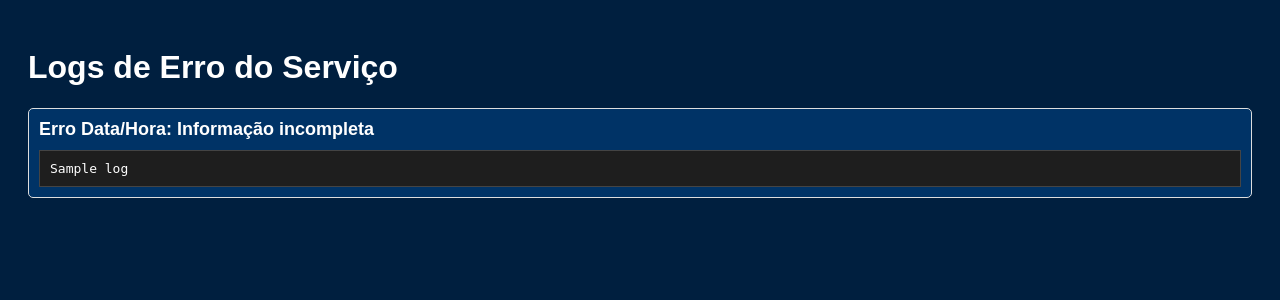
After one commit to RafaelZelak/CadenciaDeDadosSetup, a Flask app: template templates/admin_dashboard.html in a window 1280 px wide. The commit adds this page. Shown: the top 300 px of the page. Run offline with Flask 3, Linux system fonts and the light colour scheme; the template is opened without the code that fills it: most values are stand-ins (such as "Sample title", 1, 10 or a date in 2020).

Commit message:
Add Admin panel

```diff
--- a/app.py
+++ b/app.py
@@ -13,6 +13,7 @@ import os
 import unicodedata
 import re
 from unidecode import unidecode
+from server.errorLog import get_error_logs
 
 app = Flask(__name__)
 app.secret_key = 'calvo'
@@ -44,20 +45,28 @@ def authenticate(username, password):
 
     try:
         if conn.bind():
+            # Pesquisa pelo usuário no LDAP
             conn.search(search_base='DC=digitalup,DC=intranet',
                         search_filter=f'(sAMAccountName={username})',
-                        attributes=['cn', 'homePhone', 'telephoneNumber'])
+                        attributes=['cn', 'memberOf', 'homePhone', 'telephoneNumber'])
 
             if len(conn.entries) > 0:
                 user_info = conn.entries[0]
+                full_name = user_info.cn.value if hasattr(user_info, 'cn') else None
+                is_admin = False
 
-                print(user_info)
+                # Verifica se o usuário pertence ao grupo de Administradores
+                if hasattr(user_info, 'memberOf'):
+                    for group in user_info.memberOf:
+                        if 'CN=Administrators' in group:
+                            is_admin = True
+                            break
 
-                full_name = user_info.cn.value if hasattr(user_info, 'cn') else None
-
+                # Armazena as informações na sessão
                 session['logged_in'] = True
                 session['username'] = username
                 session['full_name'] = full_name
+                session['is_admin'] = is_admin  # Salva a informação do grupo Admin
 
                 return True
             else:
@@ -125,6 +134,7 @@ def home():
 
     full_name = session.get('full_name', 'Usuário')
     username = session.get('username', 'Usuário')
+    is_admin = session.get('is_admin', False)  # Pega o status de admin da sessão
 
     notifications = get_user_notifications(username)
     show_notification = request.args.get('show_notification', 'true') == 'true'
@@ -153,11 +163,10 @@ def home():
                 if detalhes:
                     empresa.update(detalhes)
 
-            # Ordena as empresas pela razão social ou nome fantasia
             dados_cnpj.sort(key=lambda empresa: empresa.get('razao_social', '').lower())
 
             proxima_pagina = integration.obter_dados_cnpj(termo_busca, estado, cidade, page + 1)
-            tem_mais_paginas = bool(proxima_pagina)  # True se houver mais páginas de resultados
+            tem_mais_paginas = bool(proxima_pagina)
         else:
             if not erro:
                 flash('Nenhum dado encontrado para o termo informado.', 'error')
@@ -165,7 +174,6 @@ def home():
     if erro:
         flash(erro, 'error')
 
-    # Passar total_results para o template
     return render_template(
         'index.html',
         full_name=full_name,
@@ -177,8 +185,17 @@ def home():
         cidade=cidade,
         page=page,
         tem_mais_paginas=tem_mais_paginas,
-        total_results=total_results  # Passando o total de resultados
+        total_results=total_results,
+        is_admin=is_admin  # Passa a informação de admin para o template
     )
+
+@app.route('/admin_dashboard')
+def admin_dashboard():
+    # Pegar os logs de erro
+    error_logs = get_error_logs()
+
+    # Renderizar os logs no template
+    return render_template('admin_dashboard.html', logs=error_logs)
 
 @app.route('/dismiss_notification', methods=['POST'])
 def dismiss_notification():
--- a/requirements.txt
+++ b/requirements.txt
@@ -11,3 +11,4 @@ tqdm
 urllib3
 nltk
 openpyxl
+paramiko
--- /dev/null
+++ b/server/errorLog.py
@@ -0,0 +1,59 @@
+import os
+import paramiko
+from dotenv import load_dotenv
+
+load_dotenv()
+
+# Pegar as credenciais do ambiente
+server_ip = os.getenv('SERVER_IP')
+username = os.getenv('SERVER_LOGIN')
+password = os.getenv('SERVER_PASSWORD')
+
+# Palavras que identificam o início e o fim de um bloco de erro
+error_start = "Traceback (most recent call last):"
+error_end_keywords = ["SystemExit", "sys.exit", "KeyboardInterrupt"]
+
+def is_error_end(line):
+    return any(keyword in line for keyword in error_end_keywords)
+
+def format_datetime_header(datetime_str):
+    return f"\n{'-'*10} {datetime_str.center(30)} {'-'*10}\n"
+
+def remove_datetime_from_line(line):
+    return ": ".join(line.split(": ")[1:]) if ": " in line else line
+
+def get_error_logs():
+    if server_ip and username and password:
+        ssh = paramiko.SSHClient()
+        ssh.set_missing_host_key_policy(paramiko.AutoAddPolicy())
+
+        try:
+            ssh.connect(server_ip, username=username, password=password)
+            command = 'journalctl -u app.service --since today'
+            stdin, stdout, stderr = ssh.exec_command(command)
+
+            output = stdout.read().decode('utf-8')
+            error = stderr.read().decode('utf-8')
+
+            capturing_error = False
+            error_block = []
+            all_errors = []
+            current_datetime = ""
+
+            for line in output.splitlines():
+                if error_start in line:
+                    current_datetime = " ".join(line.split()[0:3])  # Ex: "Oct 07 16:00:14"
+                    capturing_error = True
+                    error_block = [remove_datetime_from_line(line)]
+                elif capturing_error:
+                    error_block.append(remove_datetime_from_line(line))
+                    if is_error_end(line):
+                        formatted_error = format_datetime_header(current_datetime) + "\n".join(error_block)
+                        all_errors.append(formatted_error)
+                        capturing_error = False
+
+            return all_errors if all_errors else ["Nenhum erro encontrado no log."]
+        finally:
+            ssh.close()
+    else:
+        return ["As credenciais não foram carregadas corretamente."]
--- /dev/null
+++ b/templates/admin_dashboard.html
@@ -0,0 +1,60 @@
+<!DOCTYPE html>
+<html lang="en">
+<head>
+    <meta charset="UTF-8">
+    <meta name="viewport" content="width=device-width, initial-scale=1.0">
+    <title>Admin Dashboard</title>
+    <style>
+        body {
+            background-color: #001f3f; /* Fundo azul escuro */
+            color: #ffffff; /* Texto em branco */
+            font-family: Arial, sans-serif;
+            padding: 20px;
+        }
+        .error-block {
+            margin: 20px 0;
+            border: 1px solid #ddd; /* Borda clara ao redor do bloco */
+            border-radius: 5px; /* Bordas arredondadas */
+            background-color: #003366; /* Fundo azul mais claro para os blocos */
+            padding: 10px;
+        }
+        pre {
+            background-color: #1e1e1e; /* Fundo escuro para o código */
+            border: 1px solid #444; /* Borda escura para o bloco de código */
+            padding: 10px;
+            margin: 0; /* Remove margem do pre */
+            overflow-x: auto; /* Adiciona rolagem se necessário */
+            color: #ffffff; /* Cor do texto do código */
+        }
+        .datetime-header {
+            font-size: 18px; /* Tamanho da fonte do cabeçalho */
+            font-weight: bold; /* Negrito */
+            margin-bottom: 10px; /* Espaço abaixo do cabeçalho */
+        }
+    </style>
+</head>
+<body>
+    <h1>Logs de Erro do Serviço</h1>
+
+    {% if logs %}
+        {% for log in logs %}
+            <div class="error-block">
+                {% set log_parts = log.split('----------') %}
+                {% if log_parts | length > 2 %}
+                    <div class="datetime-header">
+                        Erro Data/Hora: {{ log_parts[1].strip() }}
+                    </div>
+                    <pre><code>{{ log_parts[2].strip() }}</code></pre>
+                {% else %}
+                    <div class="datetime-header">
+                        Erro Data/Hora: Informação incompleta
+                    </div>
+                    <pre><code>{{ log }}</code></pre>
+                {% endif %}
+            </div>
+        {% endfor %}
+    {% else %}
+        <p>Nenhum log encontrado.</p>
+    {% endif %}
+</body>
+</html>
--- a/templates/index.html
+++ b/templates/index.html
@@ -36,6 +36,9 @@
         </a>
         <button id="overlayButton">| 📚 Tutorial</button>
         <button id="baixarCSV"> | ⬇️ Baixar CSV </button>
+        {% if is_admin %}
+        <a href="{{ url_for('admin_dashboard') }}" class="btn btn-primary"> | 🔧Painel do ADM</a>
+        {% endif %}
     </div>
 
     {% if notifications and show_notification %}
```
Also changed, not shown: 1 other file.
